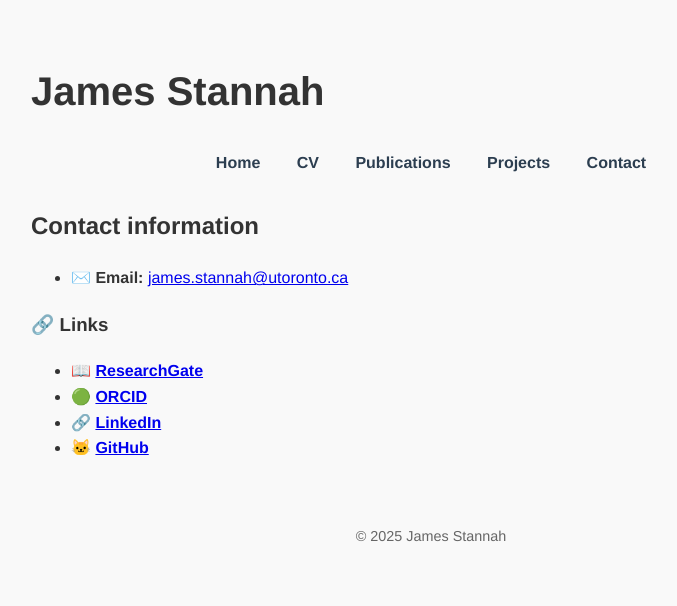
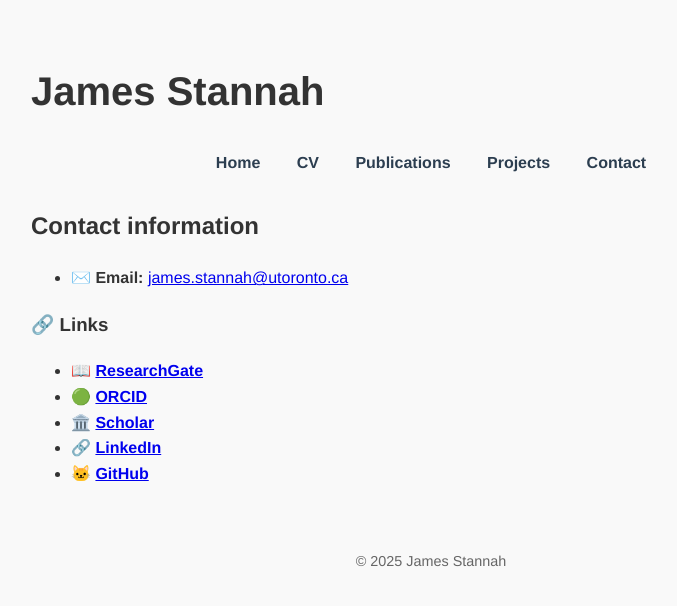
Before and after one commit to jamesstannah/jamesstannah.github.io, a Jekyll site: the page built from contact.md, in a window 1280 px wide. Shown: the top 606 px of the page, without its empty margins (209-886 px from the left). Built offline with Jekyll 4.4.1, drawn with Linux system fonts in a browser that asks for light colours.

Commit message:
Update contact.md

```diff
--- a/contact.md
+++ b/contact.md
@@ -12,5 +12,6 @@ permalink: /contact/
 
 - 📖 [**ResearchGate**](https://www.researchgate.net/profile/James-Stannah?ev=hdr_xprf)
 - 🟢 [**ORCID**](https://orcid.org/0000-0003-2652-872X)
+- 🏛️ [**Scholar**](https://scholar.google.com/citations?user=xfPQOZYAAAAJ&hl=en)
 - 🔗 [**LinkedIn**](https://www.linkedin.com/in/james-stannah)
 - 🐱 [**GitHub**](https://github.com/jamesstannah)
```
